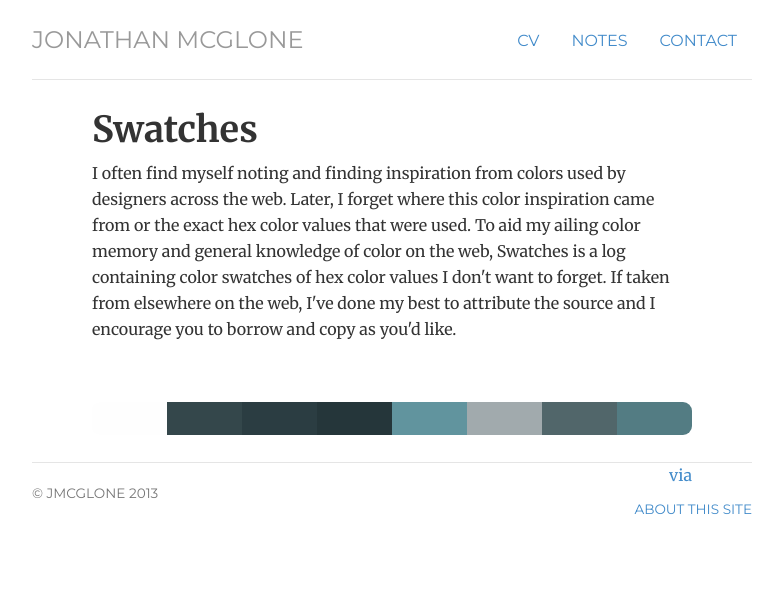
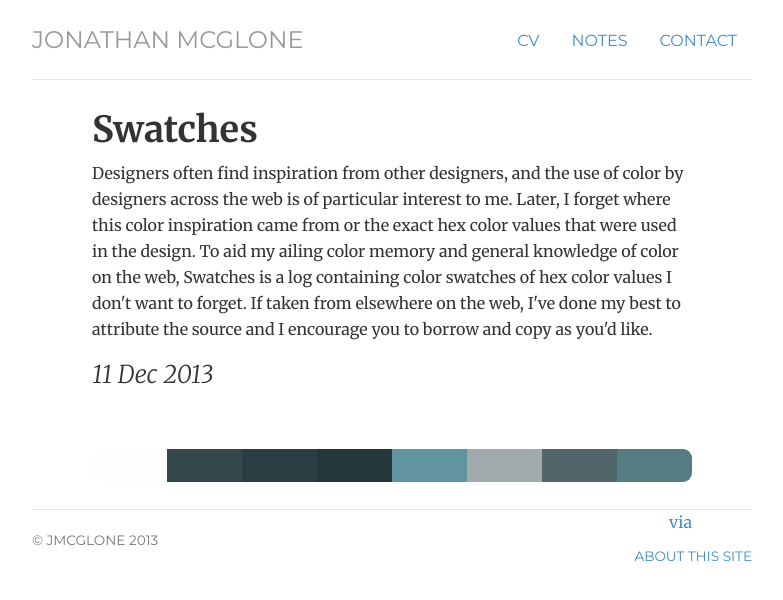
Before and after one commit to jmcglone/jmcglone.github.io, a Jekyll site: the page built from swatches/index.html, in a window 1280 px wide. Shown: the top 600 px of the page, without its empty margins (248-1031 px from the left). Built offline with Jekyll 4.4.1, drawn with Linux system fonts in a browser that asks for light colours.

Commit message:
Update index.html
making little tweaks

```diff
--- a/swatches/index.html
+++ b/swatches/index.html
@@ -5,11 +5,11 @@ title: Swatches
 
 <div class="swatches">
   <h1 class="title">Swatches</h1>
-  <p>I often find myself noting and finding inspiration from colors used by designers across the web. Later, I forget where this color inspiration came from or the exact hex color values that were used. To aid my ailing color memory and general knowledge of color on the web, Swatches is a log containing color swatches of hex color values I don't want to forget. If taken from elsewhere on the web, I've done my best to attribute the source and I encourage you to borrow and copy as you'd like.</p>
+  <p>Designers often find inspiration from other designers, and the use of color by designers across the web is of particular interest to me. Later, I forget where this color inspiration came from or the exact hex color values that were used in the design. To aid my ailing color memory and general knowledge of color on the web, Swatches is a log containing color swatches of hex color values I don't want to forget. If taken from elsewhere on the web, I've done my best to attribute the source and I encourage you to borrow and copy as you'd like.</p>
 
   <!-- 11 Dec 2013 -->
   <div class="note single">
-    <h2 class="date"><info datetime="11 Dec 2013"></info></h2>
+    <h2 class="date">11 Dec 2013</h2>
       <!-- Swatch content -->
           <div class="swatchbody">
               <ul class="swatch">
```
